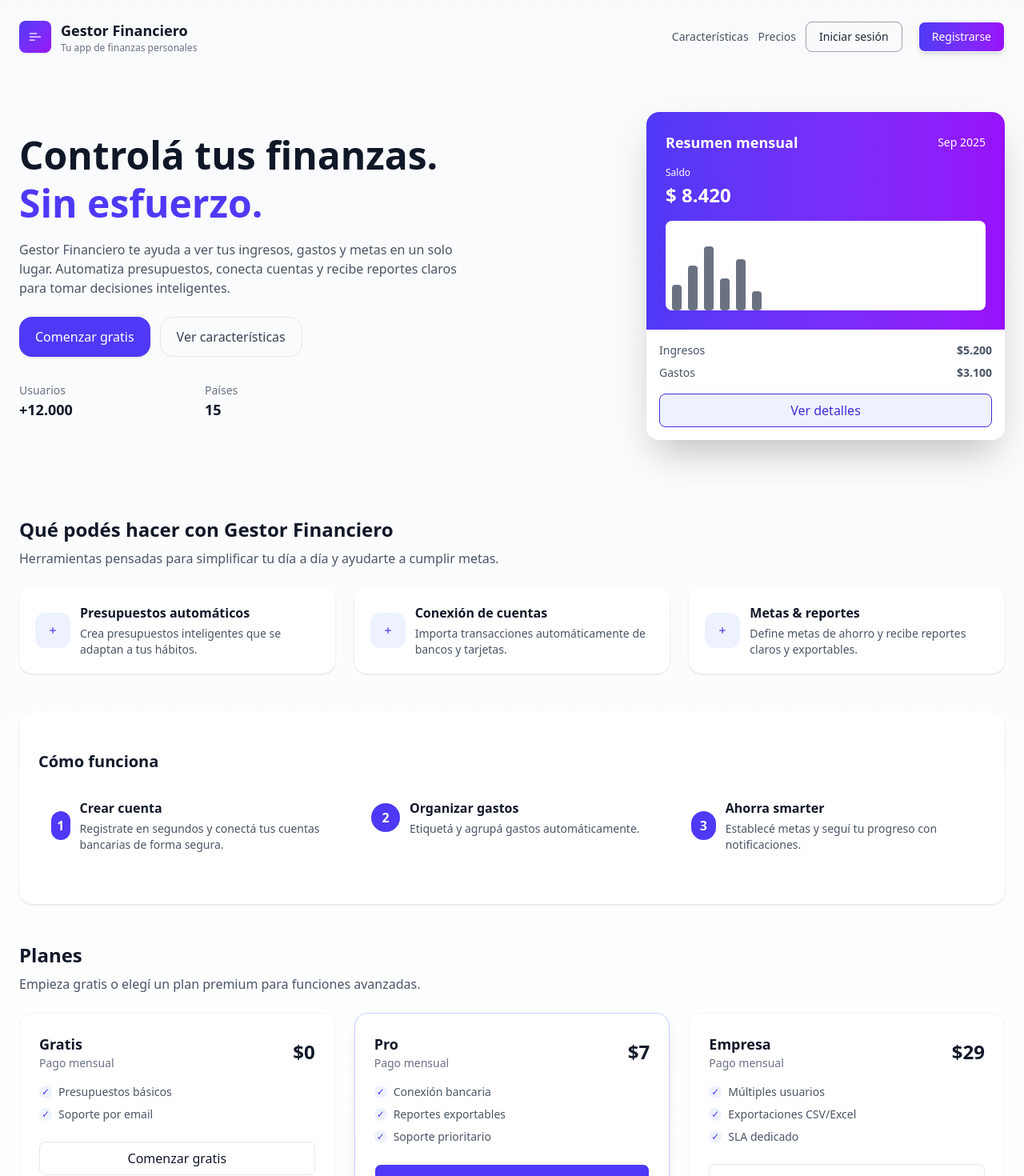
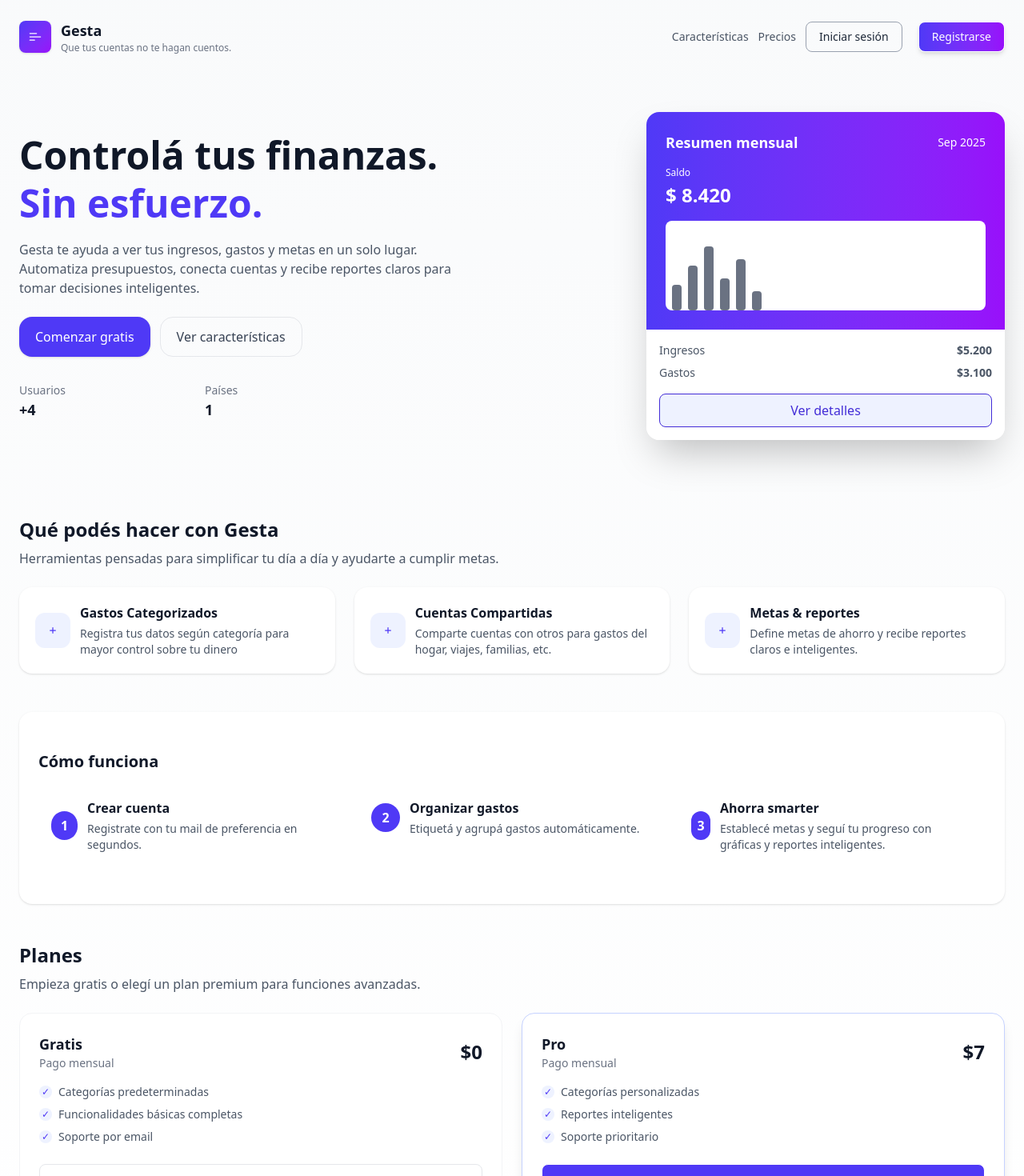
Before and after one commit to IgTondo/GestorFinanciero, a React (Vite) app in the folder gestor-financiero-frontend/: page / in a window 1280 px wide. Shown: the top 1470 px of the page at 80% size. Built offline with nearby package versions, Linux system fonts and the light colour scheme.

Commit message:
landing page frontend pronto

```diff
--- a/gestor-financiero-frontend/src/views/landing_page_fin_gestor.tsx
+++ b/gestor-financiero-frontend/src/views/landing_page_fin_gestor.tsx
@@ -22,8 +22,8 @@ export default function LandingPage() {
         <div className="flex items-center gap-3">
           <Logo />
           <div>
-            <h1 className="text-lg font-semibold">Gestor Financiero</h1>
-            <p className="text-xs text-gray-500">Tu app de finanzas personales</p>
+            <h1 className="text-lg font-semibold">Gesta</h1>
+            <p className="text-xs text-gray-500">Que tus cuentas no te hagan cuentos.</p>
           </div>
         </div>
 
@@ -64,7 +64,7 @@ export default function LandingPage() {
             </motion.h2>
 
             <p className="mt-4 text-gray-600 max-w-xl">
-              Gestor Financiero te ayuda a ver tus ingresos, gastos y metas en un solo lugar.
+              Gesta te ayuda a ver tus ingresos, gastos y metas en un solo lugar.
               Automatiza presupuestos, conecta cuentas y recibe reportes claros para tomar decisiones inteligentes.
             </p>
 
@@ -76,11 +76,11 @@ export default function LandingPage() {
             <dl className="mt-8 grid grid-cols-2 gap-4 max-w-md">
               <div className="flex flex-col">
                 <dt className="text-sm text-gray-500">Usuarios</dt>
-                <dd className="font-semibold text-lg">+12.000</dd>
+                <dd className="font-semibold text-lg">+4</dd>
               </div>
               <div className="flex flex-col">
                 <dt className="text-sm text-gray-500">Países</dt>
-                <dd className="font-semibold text-lg">15</dd>
+                <dd className="font-semibold text-lg">1</dd>
               </div>
             </dl>
           </div>
@@ -139,13 +139,13 @@ export default function LandingPage() {
 
         {/* Features */}
         <section id="features" className="py-12">
-          <h3 className="text-2xl font-bold">Qué podés hacer con Gestor Financiero</h3>
+          <h3 className="text-2xl font-bold">Qué podés hacer con Gesta</h3>
           <p className="text-gray-600 mt-2 max-w-2xl">Herramientas pensadas para simplificar tu día a día y ayudarte a cumplir metas.</p>
 
           <div className="mt-6 grid grid-cols-1 md:grid-cols-3 gap-6">
-            <Feature title="Presupuestos automáticos" description="Crea presupuestos inteligentes que se adaptan a tus hábitos." />
-            <Feature title="Conexión de cuentas" description="Importa transacciones automáticamente de bancos y tarjetas." />
-            <Feature title="Metas & reportes" description="Define metas de ahorro y recibe reportes claros y exportables." />
+            <Feature title="Gastos Categorizados" description="Registra tus datos según categoría para mayor control sobre tu dinero" />
+            <Feature title="Cuentas Compartidas" description="Comparte cuentas con otros para gastos del hogar, viajes, familias, etc." />
+            <Feature title="Metas & reportes" description="Define metas de ahorro y recibe reportes claros e inteligentes." />
           </div>
         </section>
 
@@ -153,9 +153,9 @@ export default function LandingPage() {
         <section id="how" className="py-12 bg-white rounded-2xl p-6 shadow-sm">
           <h3 className="text-xl font-semibold">Cómo funciona</h3>
           <div className="mt-4 grid grid-cols-1 md:grid-cols-3 gap-4">
-            <Step number={1} title="Crear cuenta" desc="Registrate en segundos y conectá tus cuentas bancarias de forma segura." />
+            <Step number={1} title="Crear cuenta" desc="Registrate con tu mail de preferencia en segundos." />
             <Step number={2} title="Organizar gastos" desc="Etiquetá y agrupá gastos automáticamente." />
-            <Step number={3} title="Ahorra smarter" desc="Establecé metas y seguí tu progreso con notificaciones." />
+            <Step number={3} title="Ahorra smarter" desc="Establecé metas y seguí tu progreso con gráficas y reportes inteligentes." />
           </div>
         </section>
 
@@ -164,16 +164,15 @@ export default function LandingPage() {
           <h3 className="text-2xl font-bold">Planes</h3>
           <p className="text-gray-600 mt-2">Empieza gratis o elegí un plan premium para funciones avanzadas.</p>
 
-          <div className="mt-6 grid grid-cols-1 md:grid-cols-3 gap-6">
-            <CardPlan title="Gratis" price="0" perks={["Presupuestos básicos", "Soporte por email"]} ctaText="Comenzar gratis" />
-            <CardPlan title="Pro" price="7" perks={["Conexión bancaria", "Reportes exportables", "Soporte prioritario"]} ctaText="Pro: $7 mes" highlight/>
-            <CardPlan title="Empresa" price="29" perks={["Múltiples usuarios", "Exportaciones CSV/Excel", "SLA dedicado"]} ctaText="Contactar ventas" />
+          <div className="mt-6 grid grid-cols-1 md:grid-cols-2 gap-6">
+            <CardPlan title="Gratis" price="0" perks={["Categorías predeterminadas", "Funcionalidades básicas completas", "Soporte por email"]} ctaText="Comenzar gratis" />
+            <CardPlan title="Pro" price="7" perks={["Categorías personalizadas", "Reportes inteligentes", "Soporte prioritario"]} ctaText="Pro: $7 mes" highlight/>
           </div>
         </section>
 
         {/* Footer */}
         <footer className="mt-12 py-8 text-center text-sm text-gray-500">
-          © {new Date().getFullYear()} Gestor Financiero
+          © {new Date().getFullYear()} Gesta
         </footer>
       </main>
 
```
Also changed, not shown: gestor-financiero-frontend/src/views/dashboard_gestor.tsx (added), 1 other file (tests, documents, lock files or other folders).
